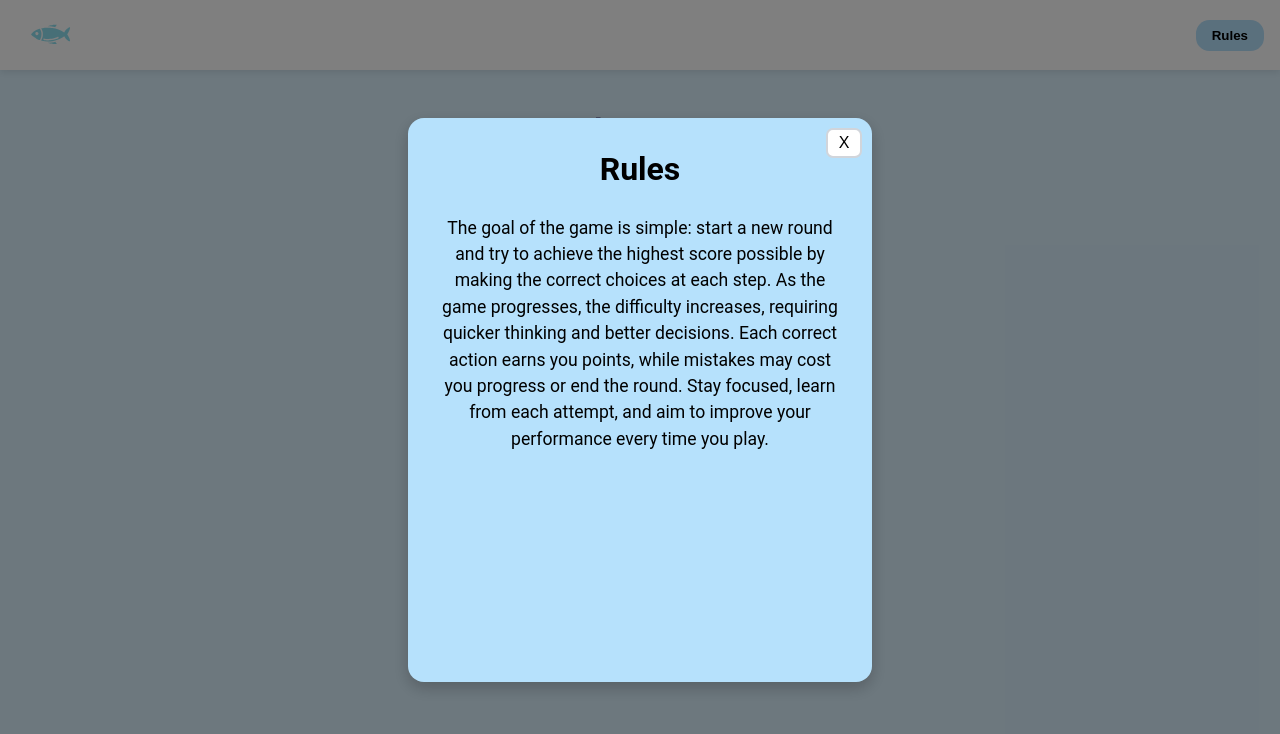
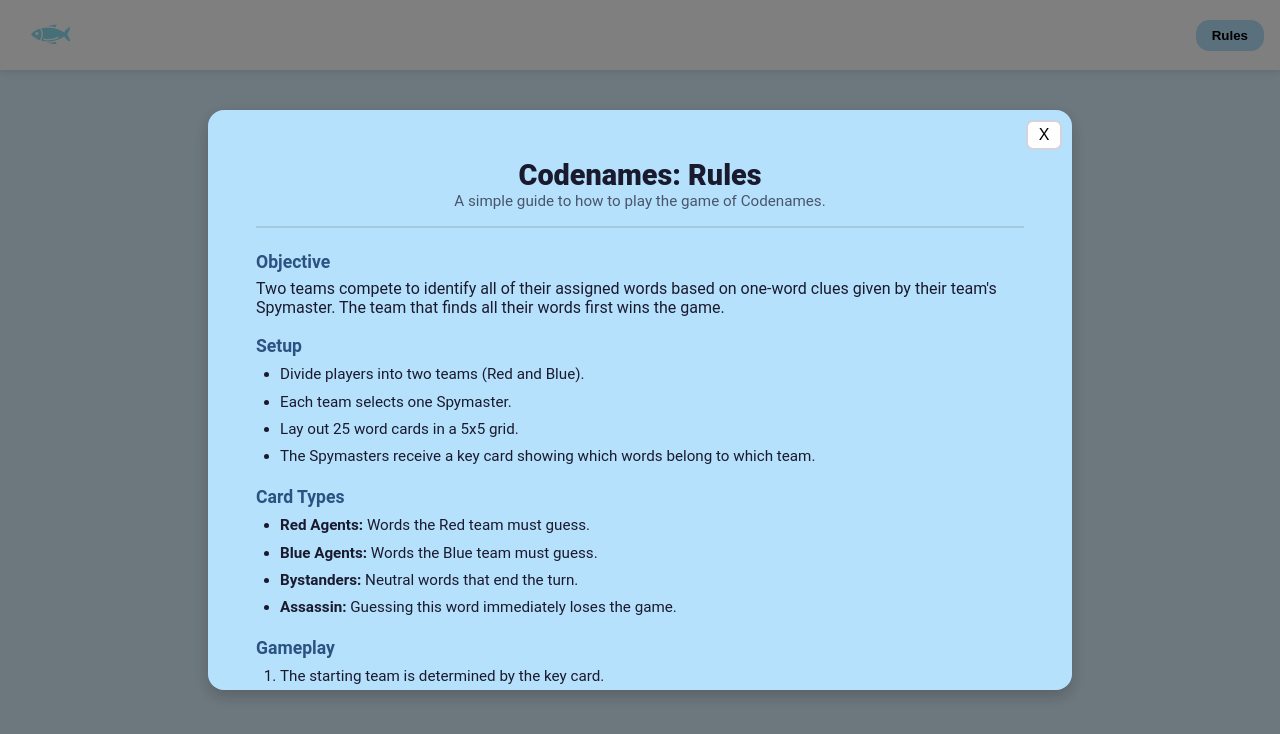
Before and after one commit to arthsalgia/code-names, a React (Vite) app in the folder frontend/codenames-app/: page / in a window 1280 px wide. Both pictures are taken after a click on the button "Rules". Shown: the top 734 px of the page. Built offline with nearby package versions, Linux system fonts and the light colour scheme.

Commit message:
feature: rules button

```diff
--- a/frontend/codenames-app/src/App.css
+++ b/frontend/codenames-app/src/App.css
@@ -1,6 +1,7 @@
 
 
 .app-container {
+  position: relative;
   display: flex;
   justify-content: center;
   padding-top: 90px;
--- a/frontend/codenames-app/src/components/rules.css
+++ b/frontend/codenames-app/src/components/rules.css
@@ -31,33 +31,12 @@
 .rules-popup {
   position: relative;
   background: #B6E1FC;
-  border-radius: 3em;
+  border-radius: 1em;
   padding: 2em;
   padding-top: 3em;
   width: 800px;
   height: 500px;
-  text-align: center;
-  box-shadow: 0 6px 16px rgba(0,0,0,0.2);
-}
-
-.rules-popup h2 {
-  margin-top: 0;
-  font-size: 2em;
-  color: #000;
-}
-
-.rules-popup p {
-  font-size: 1.1em;
-  line-height: 1.5;
-  color: #000;
-}
-
-.rules-popup {
-  position: relative;
-  background: #B6E1FC;
-  border-radius: 1em;
-  padding: 2em;
-  width: 400px;
+  overflow-y: auto;
   text-align: center;
   box-shadow: 0 6px 16px rgba(0,0,0,0.2);
 }
--- a/frontend/codenames-app/src/components/rules.jsx
+++ b/frontend/codenames-app/src/components/rules.jsx
@@ -1,5 +1,6 @@
 import { useState } from 'react';
 import './rules.css'
+import RulesText from './rulesText';
 
 export default function Rules() {
   const [showRules, setShowRules] = useState(false);
@@ -13,12 +14,8 @@ export default function Rules() {
       {showRules && (
         <div className="rules-overlay" onClick={() => setShowRules(false)}>
           <div className="rules-popup" onClick={e => e.stopPropagation()}>
-            <h2>Rules</h2>
-            <p>The goal of the game is simple: start a new round and try to achieve the highest score possible by making the correct choices at each step.
-              As the game progresses, the difficulty increases, requiring quicker thinking and better decisions.
-              Each correct action earns you points, while mistakes may cost you progress or end the round.
-              Stay focused, learn from each attempt, and aim to improve your performance every time you play.
-            </p>
+            <RulesText/>
+
             <button onClick={() => setShowRules(false)}>X</button>
           </div>
         </div>
--- /dev/null
+++ b/frontend/codenames-app/src/components/rulesText.css
@@ -0,0 +1,50 @@
+.rules-text {
+  text-align: left;
+  color: #1a1a2e;
+  padding: 0 1em;
+}
+
+.rules-text-header {
+  text-align: center;
+  margin-bottom: 1.5em;
+  border-bottom: 2px solid rgba(0,0,0,0.1);
+  padding-bottom: 1em;
+}
+
+.rules-text-header .title {
+  font-size: 1.8em;
+  font-weight: 800;
+}
+
+.rules-text-header .subtitle {
+  font-size: 0.95em;
+  opacity: 0.7;
+}
+
+.rules-section {
+  margin-bottom: 1.2em;
+}
+
+.rules-section-title {
+  font-size: 1.1em;
+  font-weight: 700;
+  margin-bottom: 0.4em;
+  color: #2c5282;
+}
+
+.rules-text ul, .rules-text ol {
+  margin: 0;
+  padding-left: 1.5em;
+}
+
+.rules-text li {
+  margin-bottom: 0.3em;
+  font-size: 0.95em;
+  line-height: 1.5;
+}
+
+.rules-text-sneaky {
+  font-style: italic;
+  color: #4a5568;
+  font-size: 0.75em;
+}
--- /dev/null
+++ b/frontend/codenames-app/src/components/rulesText.jsx
@@ -0,0 +1,92 @@
+import './rulesText.css';
+
+export default function RulesText() {
+  return (
+    <div className="rules-text">
+      <div className="rules-text-header">
+        <div className="title">Codenames: Rules</div>
+        <div className="subtitle">A simple guide to how to play the game of Codenames.</div>
+      </div>
+
+      <div className="rules-section">
+        <div className="rules-section-title">Objective</div>
+        <div>Two teams compete to identify all of their assigned words based on one-word
+          clues given by their team's Spymaster. The team that finds all their words
+          first wins the game.</div>
+      </div>
+
+      <div className="rules-section">
+        <div className="rules-section-title">Setup</div>
+        <ul>
+          <li>Divide players into two teams (Red and Blue).</li>
+          <li>Each team selects one Spymaster.</li>
+          <li>Lay out 25 word cards in a 5x5 grid.</li>
+          <li>The Spymasters receive a key card showing which words belong to which team.</li>
+        </ul>
+      </div>
+
+      <div className="rules-section">
+        <div className="rules-section-title">Card Types</div>
+        <ul>
+          <li><strong>Red Agents:</strong> Words the Red team must guess.</li>
+          <li><strong>Blue Agents:</strong> Words the Blue team must guess.</li>
+          <li><strong>Bystanders:</strong> Neutral words that end the turn.</li>
+          <li><strong>Assassin:</strong> Guessing this word immediately loses the game.</li>
+        </ul>
+      </div>
+
+      <div className="rules-section">
+        <div className="rules-section-title">Gameplay</div>
+        <ol>
+          <li>The starting team is determined by the key card.</li>
+          <li>The Spymaster gives a one-word clue followed by a number (e.g., "Animal 2").</li>
+          <li>The number indicates how many words relate to the clue.</li>
+          <li>The team discusses and makes guesses one at a time.</li>
+          <li>The turn continues until:
+            <ul>
+              <li>They guess incorrectly</li>
+              <li>They choose to stop</li>
+              <li>They exceed the number of guesses.</li>
+            </ul>
+          </li>
+          <li>Then the opposing team takes their turn.</li>
+        </ol>
+      </div>
+
+      <div className="rules-section">
+        <div className="rules-section-title">Giving Clues</div>
+        <ul>
+          <li>Clues must be a single word.</li>
+          <li>No gestures, spelling, or additional hints.</li>
+          <li>Clues must relate to meaning, not position or appearance.</li>
+        </ul>
+      </div>
+
+      <div className="rules-section">
+        <div className="rules-section-title">Winning the Game</div>
+        <ul>
+          <li>A team wins by guessing all their words correctly.</li>
+          <li>A team instantly loses if they guess the Assassin.</li>
+        </ul>
+      </div>
+
+      <div className="rules-section">
+        <div className="rules-section-title">Optional Rules</div>
+        <ul>
+          <li><strong>Timer:</strong> Limit discussion time.</li>
+          <li><strong>Zero Clues:</strong> A clue with "0" means none of your team's words relate.</li>
+        </ul>
+      </div>
+
+      <div className='rules-text-sneaky'>
+        <div>
+          All these rules are made by chatGPT so they might be wrong
+        </div>
+        <div>
+          If you actually want to know how to play go to codenames.com
+        </div>
+      </div>
+
+    </div>
+  );
+}
```
Also changed, not shown: frontend/codenames-app/src/assets/jellyfish.png (added), frontend/codenames-app/src/components/footer.jsx (deleted), 1 other file (tests, documents, lock files or other folders).
